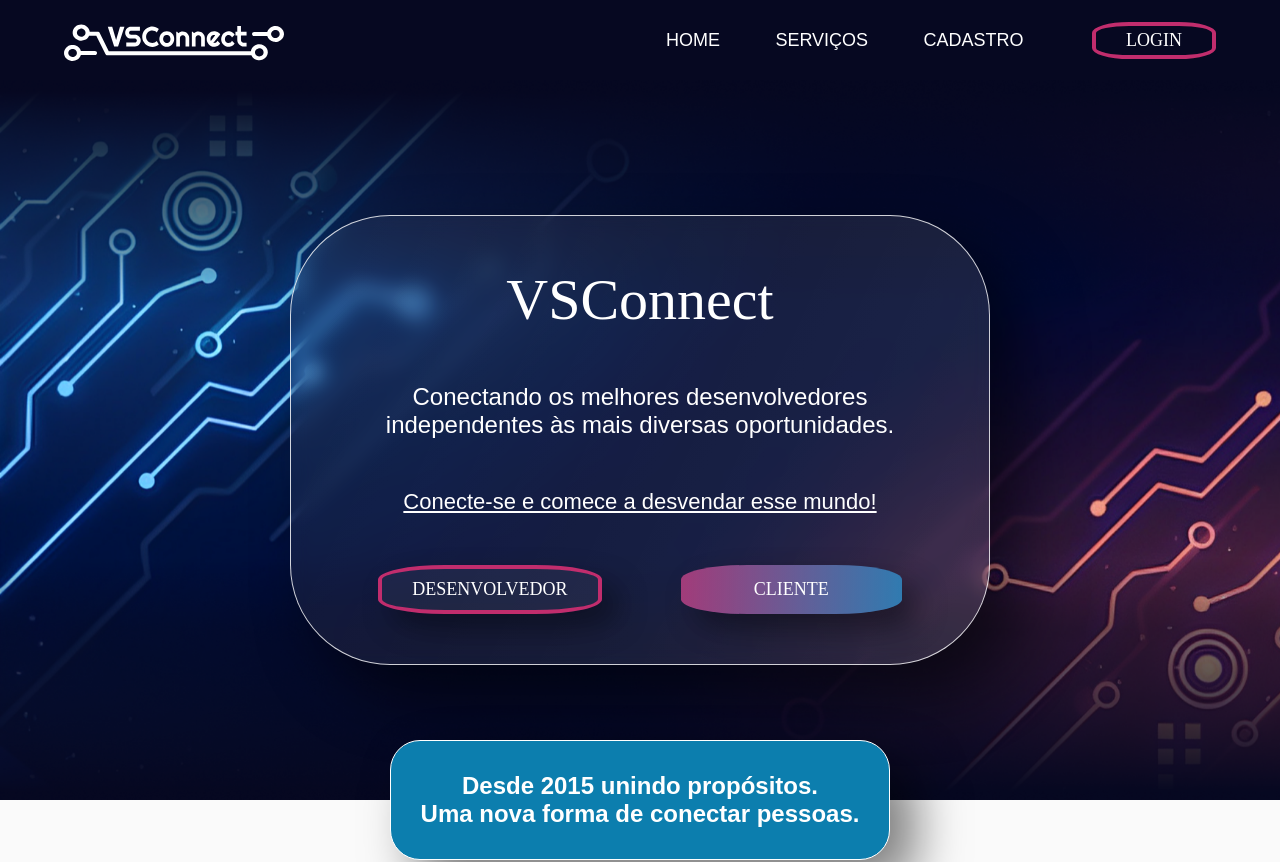
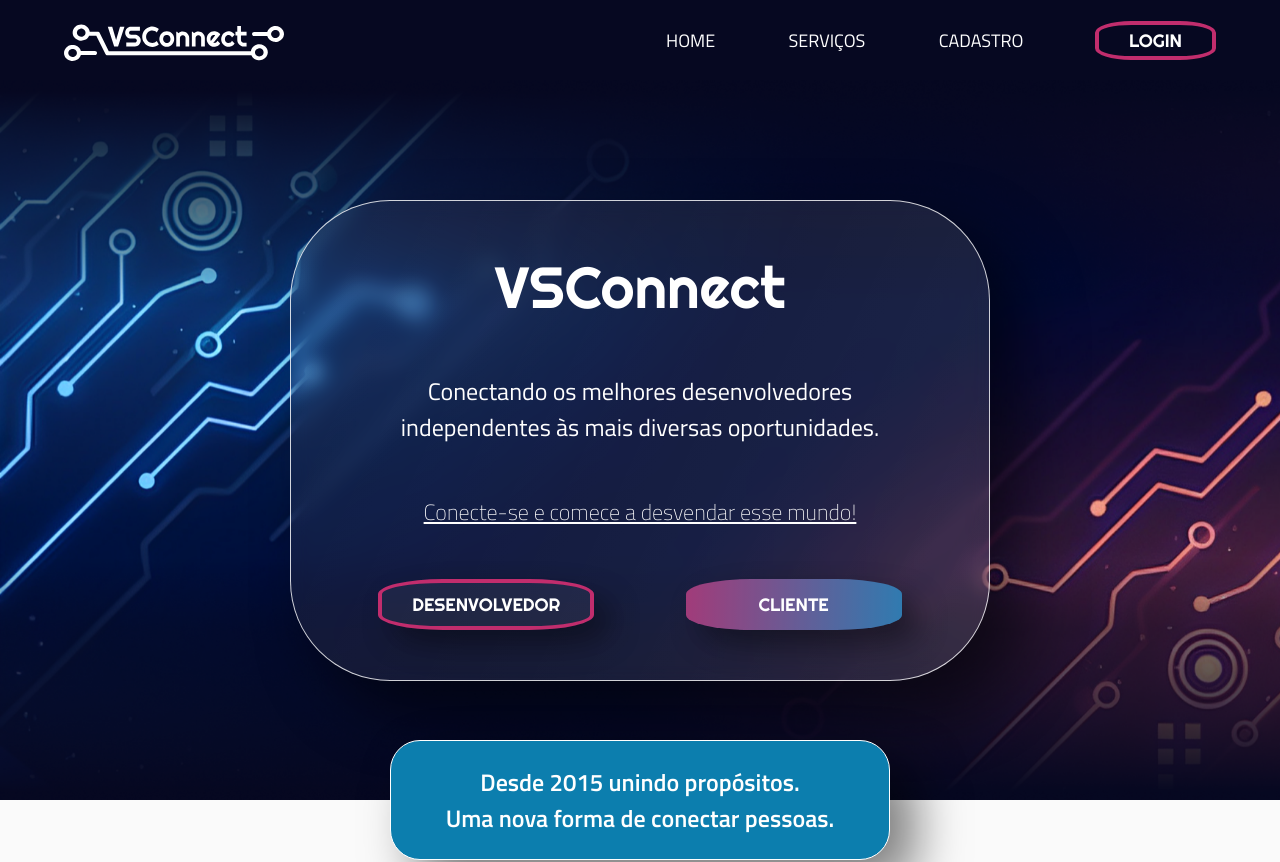
Before and after one commit to Delvecchi/Exemplo_Vsconnect_react, a React (Vite) app: page / in a window 1280 px wide. Shown: the top 862 px of the page. Built offline with nearby package versions, Linux system fonts and the light colour scheme.

Commit message:
Exemplo feito em aula react

```diff
--- a/src/pages/Home/style.css
+++ b/src/pages/Home/style.css
@@ -1,3 +1,4 @@
+@import url('https://fonts.googleapis.com/css2?family=Righteous&family=Titillium+Web:ital,wght@0,200;0,300;0,400;0,600;0,700;0,900;1,200;1,300;1,400;1,600;1,700&display=swap');
 * {
     padding: 0;
     margin: 0;
@@ -14,6 +15,8 @@
     --font1: 'Righteous', cursive;
     --font2: 'Titillium Web', sans-serif;
 }
+
+
 
 body {
     background-color: #FAFAFA;
```
